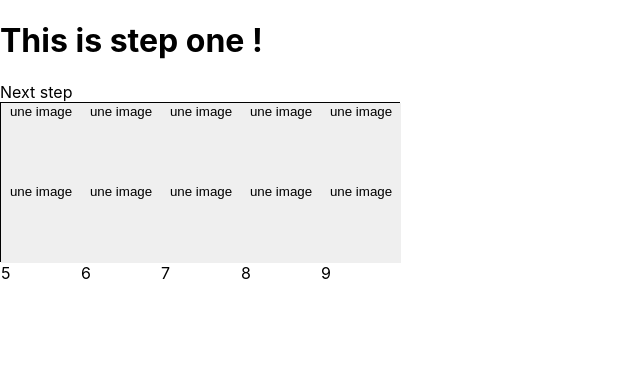
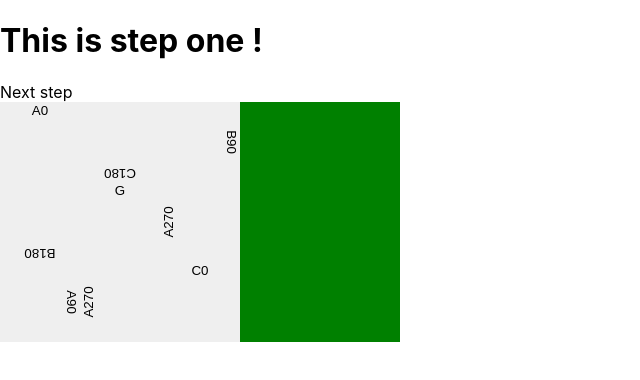
Before and after one commit to Quentin-Macquart/Escape-Platform, a Next.js app in the folder ep-front/: page /games/id/step1 in a window 1280 px wide. Shown: the top 380 px of the page, without its empty margins (0-640 px from the left). Built offline with nearby package versions, Linux system fonts and the light colour scheme.

Commit message:
Added logic to make the panel and setup buttons default position

```diff
--- a/ep-front/components/buttonRotation/index.tsx
+++ b/ep-front/components/buttonRotation/index.tsx
@@ -1,29 +1,58 @@
-import React, { ComponentType, useState, useEffect } from "react";
+import React, { useState, useEffect } from 'react';
 // import SElectrikBoard from "./style";
+interface ButtonRotationProps {
+  setCircuitPos: React.Dispatch<
+    React.SetStateAction<{ type: string; pos: number }>
+  >;
+  circuit: { type: string; pos: number };
+}
 
-const ButtonRotation: ComponentType = () => {
-  const [rotateNeeded, setRotateNeeded]: [boolean, Function] = useState(false);
-  const [oneRotate, setOneRotate]: [number, Function] = useState(0);
+const ButtonRotation: React.ComponentType<ButtonRotationProps> = ({
+  setCircuitPos,
+  circuit,
+}) => {
+  const [rotateNeeded, setRotateNeeded] = useState<boolean>(false);
+  const [oneRotate, setOneRotate] = useState<number>(0);
+
+  const style: { transform: string; transition: string } = {
+    transform: `rotate(${oneRotate}deg)`,
+    transition: 'transform 70ms ease',
+  };
 
   const retrieveAngle = () => {
     setOneRotate(oneRotate === 270 ? 0 : oneRotate + 90);
   };
 
-  const rotateClick = () => {
-    setRotateNeeded(!rotateNeeded);
-    retrieveAngle();
+  const posHandler = (currCircuit: typeof circuit) => {
+    setCircuitPos({
+      ...currCircuit,
+      [currCircuit.pos]:
+        currCircuit.pos === 270
+          ? (currCircuit.pos = 0)
+          : (currCircuit.pos += 90),
+    });
   };
+
+  const rotateClick = (targetCircuit: typeof circuit) => {
+    if (targetCircuit.pos !== 1) {
+      setRotateNeeded(!rotateNeeded);
+      retrieveAngle();
+      posHandler(targetCircuit);
+    }
+  };
+
+  useEffect(() => {
+    circuit.pos !== 1 && setOneRotate(circuit.pos);
+  }, []);
 
   return (
     <button
-      style={{
-        transform: `rotate(${oneRotate}deg)`,
-        transition: "transform 70ms ease",
-      }}
-      onClick={rotateClick}
+      style={style}
+      onClick={() => rotateClick(circuit)}
       //   className={`square${index}`}
     >
-      {/* {index} */} une image
+      {/* {index} */}{' '}
+      {circuit.pos === 1 ? 'G' : `${circuit.type}${circuit.pos}`}
     </button>
   );
 };
--- a/ep-front/components/electrikBoard/index.tsx
+++ b/ep-front/components/electrikBoard/index.tsx
@@ -1,18 +1,46 @@
-import React, { ComponentType, useState, useEffect } from "react";
-import ButtonRotation from "../buttonRotation";
-import SElectrikBoard from "./style";
+import React, { ComponentType, useState, useEffect } from 'react';
+import ButtonRotation from '../buttonRotation';
+import SElectrikBoard from './style';
+
+const defaultPanel: { type: string; pos: number }[][] = [
+  [
+    { type: 'A', pos: 0 },
+    { type: 'B', pos: 180 },
+    { type: 'A', pos: 90 },
+  ],
+  [
+    { type: 'C', pos: 180 },
+    { type: 'Z', pos: 1 },
+    { type: 'A', pos: 270 },
+  ],
+  [
+    { type: 'B', pos: 90 },
+    { type: 'A', pos: 270 },
+    { type: 'C', pos: 0 },
+  ],
+];
 
 const ElectrikBoard: ComponentType = () => {
-  const board: string[] = ["1", "1", "1", "1", "1", "1", "1", "1", "1", "1"];
+  const [panel] = useState<typeof defaultPanel>(defaultPanel);
+  const [circuitPos, setCircuitPos] = useState<{ type: string; pos: number }>({
+    type: '',
+    pos: 0,
+  });
 
   return (
     <SElectrikBoard>
-      {board.map((element, i) => {
+      {panel.map((row, index) => {
         return (
-          <section key={i}>
-            <ButtonRotation />
-            {i}
-          </section>
+          <div key={index}>
+            {row.map((circuit) => {
+              return (
+                <ButtonRotation
+                  setCircuitPos={setCircuitPos}
+                  circuit={circuit}
+                />
+              );
+            })}
+          </div>
         );
       })}
     </SElectrikBoard>
```
